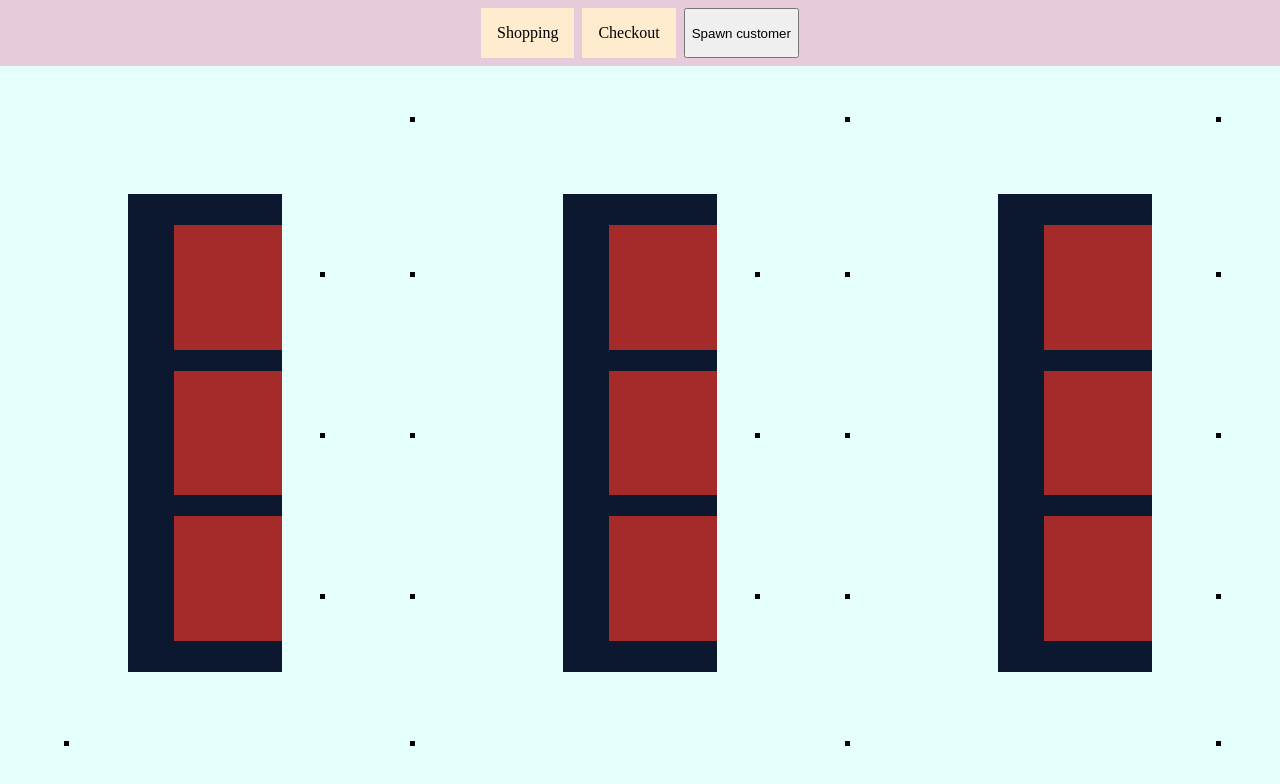
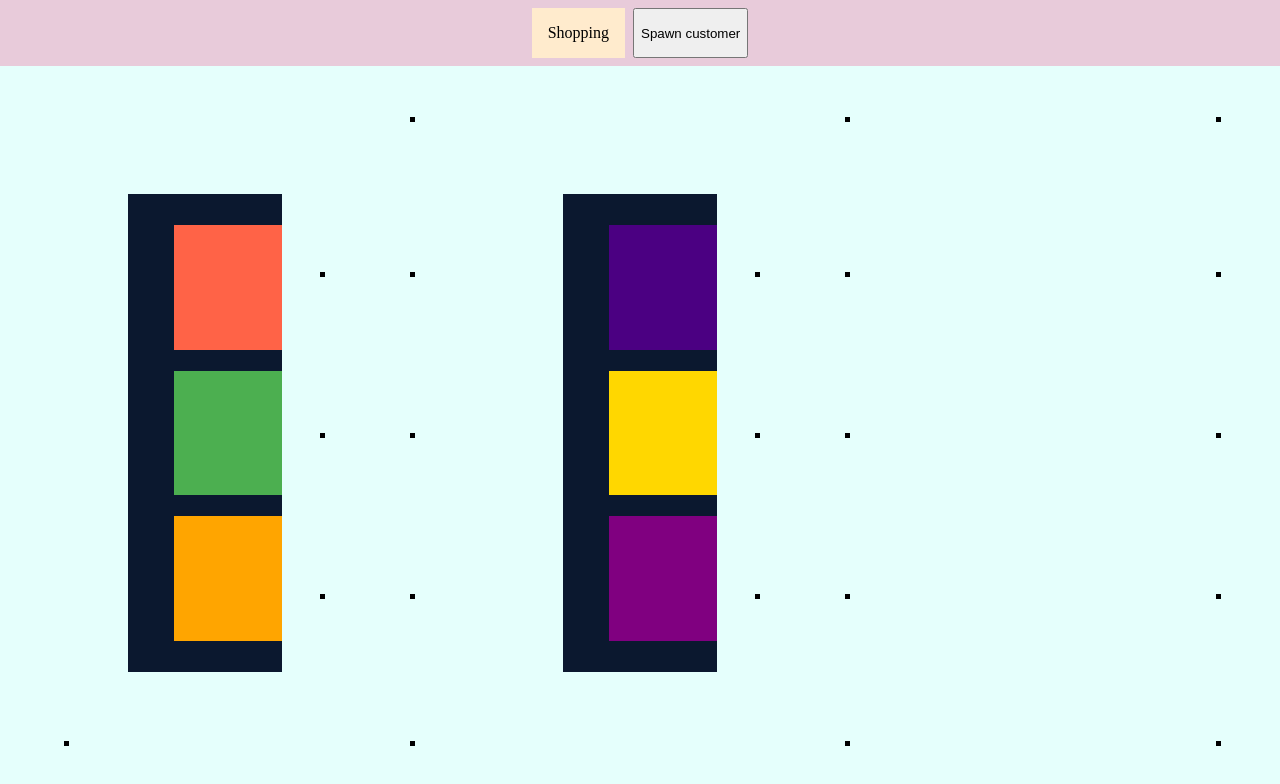
Before and after one commit to vijote/queue-restaurant-web, a Svelte app: page / in a window 1280 px wide. Shown: the top 784 px of the page. Built offline with nearby package versions, Linux system fonts and the light colour scheme.

Commit message:
code cleanup

```diff
--- a/src/components/AreaSwitch.svelte
+++ b/src/components/AreaSwitch.svelte
@@ -11,7 +11,7 @@
 
 <section class="area-buttons-container">
     <button class="area-button" on:click={goToShopping}>Shopping</button>
-    <button class="area-button" on:click={goToCheckout}>Checkout</button>
+    <!-- <button class="area-button" on:click={goToCheckout}>Checkout</button> -->
     <button on:click={spawnCustomer}>Spawn customer</button>
 </section>
 
--- a/src/components/ShoppingArea.svelte
+++ b/src/components/ShoppingArea.svelte
@@ -1,18 +1,18 @@
 <section class="shopping-area-container">
     <div class="shelf">
-        <article class="product"/>
-        <article class="product"/>
-        <article class="product"/>
+        <article class="product" style:background-color="#FF6347"/>
+        <article class="product" style:background-color="#4CAF50"/>
+        <article class="product" style:background-color="#FFA500"/>
     </div>
     <div class="shelf">
+        <article class="product" style:background-color="#4B0082"/>
+        <article class="product" style:background-color="#FFD700"/>
+        <article class="product" style:background-color="#800080"/>
+    </div>
+    <div class="shelf" style:background-color="transparent">
+        <!-- <article class="product"/>
         <article class="product"/>
-        <article class="product"/>
-        <article class="product"/>
-    </div>
-    <div class="shelf">
-        <article class="product"/>
-        <article class="product"/>
-        <article class="product"/>
+        <article class="product"/> -->
     </div>
 
     <!-- Slot for the customers layer -->
--- a/src/entities/Path.ts
+++ b/src/entities/Path.ts
@@ -76,13 +76,10 @@ class Path {
 
     public static RandomPath() {
         const index = Math.floor(Math.random() * Path.paths.length);
-        console.log('random index:',index);
 
         const path = Path.paths.at(index);
 
         if (!path) throw new Error('random path is invalid!');
-        console.log('path:', path);
-
 
         return path;
     }
```
